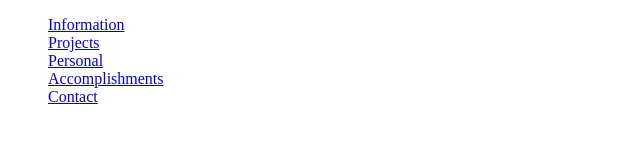
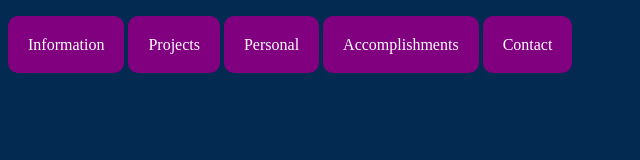
Before and after one commit to mabellebong/portfolio-project-stripe-foundations, a plain HTML site: page index.html in a window 1280 px wide. Shown: the whole page, without its empty margins (0-640 px from the left). Drawn offline with Linux system fonts and the light colour scheme.

Commit message:
third commit and i added a bunch of colors

```diff
--- a/index.html
+++ b/index.html
@@ -10,7 +10,7 @@
 </head>
 
 <body>
-    <nav>
+    <nav id="port-nav">
         <ul>
             <li><a href="#information">Information</a></li>
             <li><a href="#projects">Projects</a></li>
--- a/styles.css
+++ b/styles.css
@@ -1,5 +1,38 @@
 body {
-    background: ##032b51;
+    background: #032b51;
     color: #ffffff;
-    font-style: bold;
 }
+
+a {
+    color: white;
+}
+
+#port-nav ul {
+    padding: 20px 0;
+}
+
+#port-nav ul {
+    list-style: none;
+}
+
+#port-nav>ul>li {
+    display: inline;
+}
+
+#port-nav>ul>li>a {
+    padding: 20px;
+    front-size: 16px;
+    border-radius: 10px;
+    background: purple;
+    text-decoration: none;
+    transition: all .2 linear;
+
+}
+
+#port-nav>ul>li>a:hover {
+    font-style: italic;
+    color: pink;
+    border-radius: opx;
+    transition: all .2 linear;
+
+}
```
